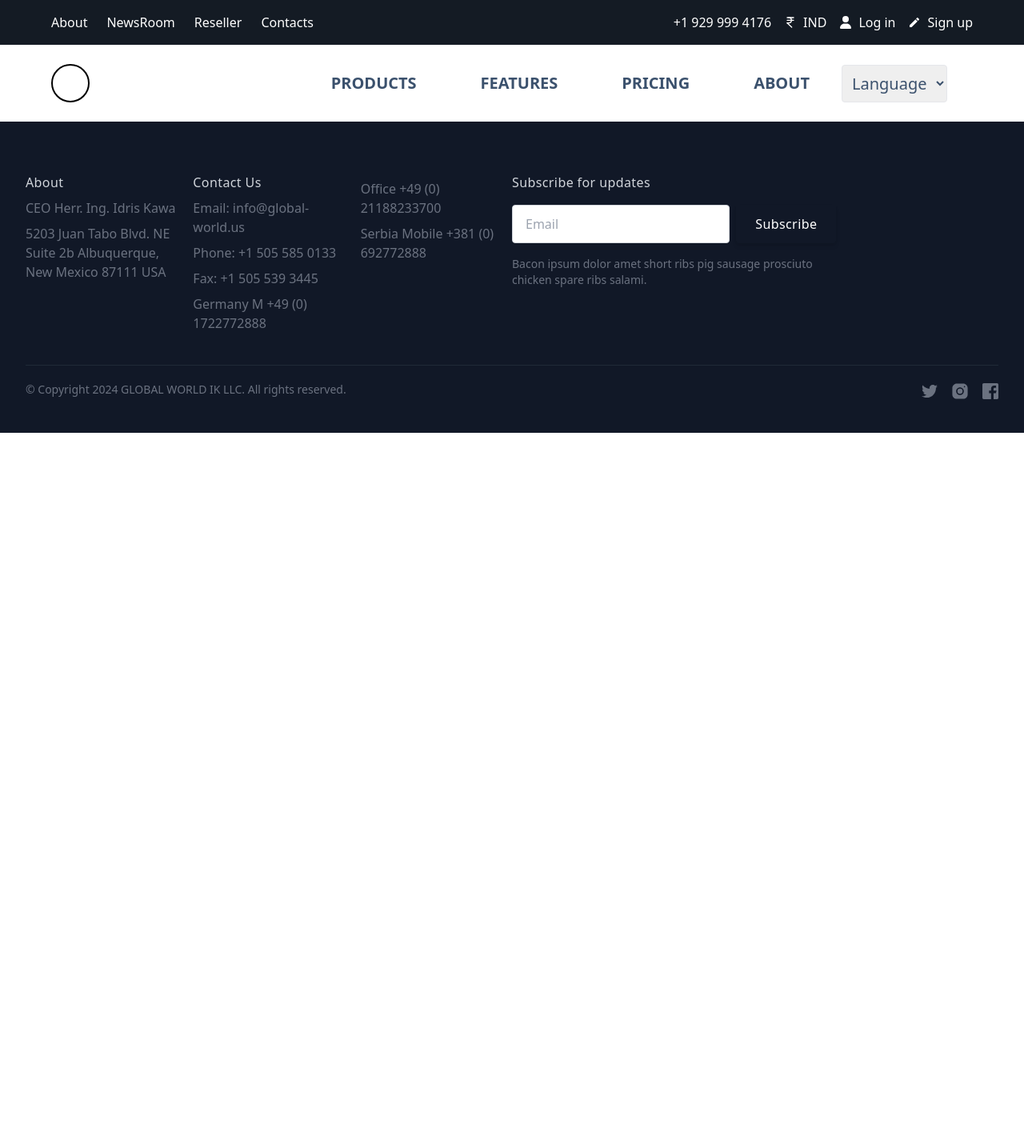
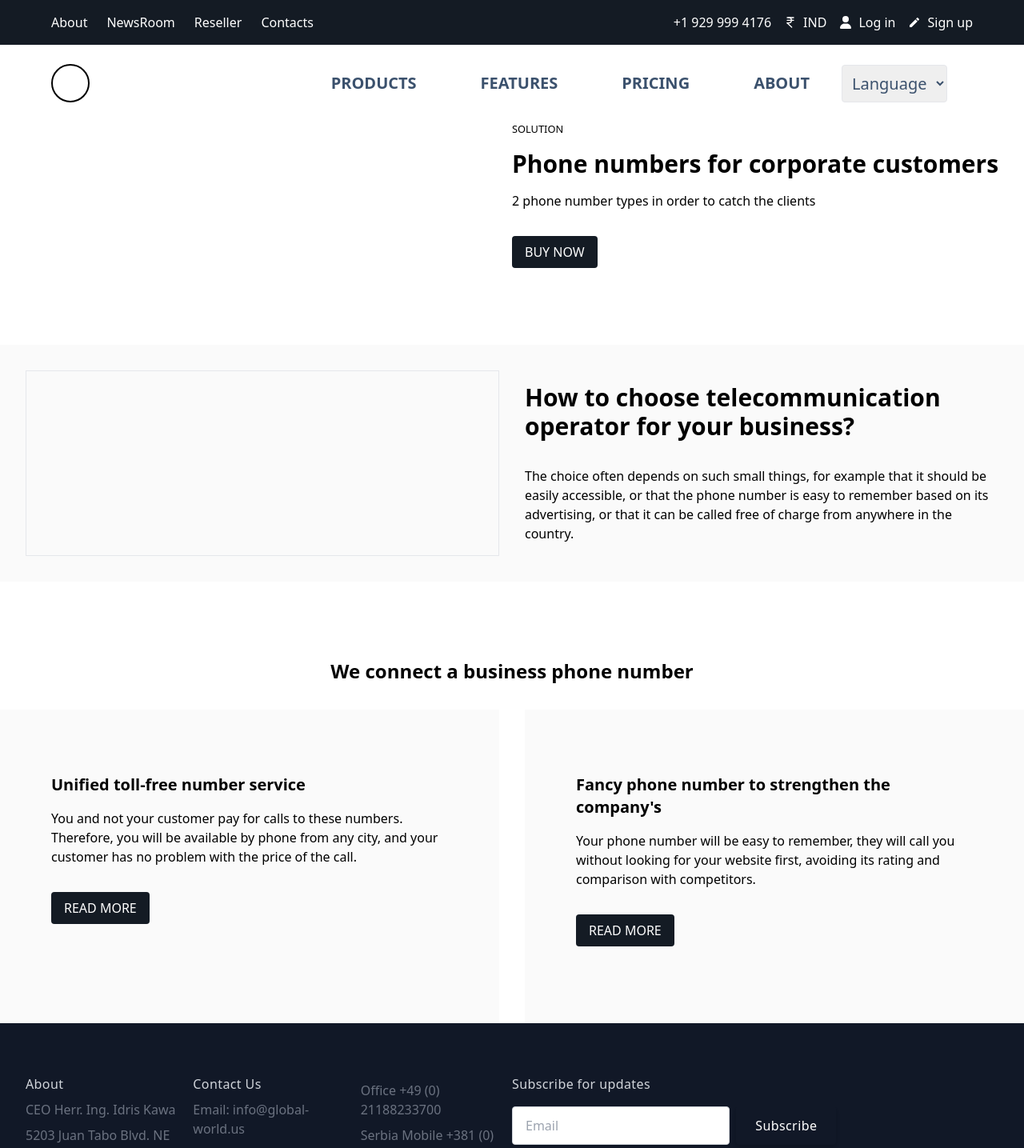
Before and after one commit to sumitchauhan9807/strapi-global-react, a React (Create React App) app: page /solutions in a window 1280 px wide. Shown: the top 1435 px of the page at 80% size. Before the commit the page ends 800 px from the top, so only its background shows below. Built offline with nearby package versions, Linux system fonts and the light colour scheme.

Commit message:
solution page

```diff
--- a/src/views/Solutions.jsx
+++ b/src/views/Solutions.jsx
@@ -3,6 +3,43 @@
 export default function Solutions() {
     return (
         <>
+            <section className="grid grid-cols-2">
+                <figure></figure>
+                <div className="flex flex-col">
+                    <small>SOLUTION</small>
+                    <span className="text-3xl font-semibold my-4">Phone numbers for corporate customers</span>
+                    <p className="text-base font-light">2 phone number types in order to catch the clients</p>
+                    <button className="w-max p-2 px-4 rounded text-white bg-[#141b24] my-8">BUY NOW</button>
+                </div>
+            </section>
+            <section className="grid grid-cols-2 gap-8 my-16 max-w-[1280px] mx-auto bg-[#fafafa] p-8">
+                <figure className="border"></figure>
+                <div className="flex flex-col">
+                    <h3 className="text-3xl font-semibold my-4">How to choose telecommunication operator for your business?</h3>
+                    <p className="text-base font-light my-4">
+                        The choice often depends on such small things, for example that it should be easily accessible, or that the phone number is easy to remember based on its advertising, or that it can be called free of charge from anywhere in the country.
+                    </p>
+                </div>
+            </section>
+            <section className="flex flex-col max-w-[1280px] mx-auto">
+                <h4 className="flex font-bold text-2xl mx-auto my-8">We connect a business phone number</h4>
+                <section className="grid grid-cols-2 gap-8">
+                    <div className="flex flex-col p-16 bg-[#fafafa]">
+                        <span className="text-xl font-bold my-4">Unified toll-free number service</span>
+                        <p>
+                            You and not your customer pay for calls to these numbers. Therefore, you will be available by phone from any city, and your customer has no problem with the price of the call.
+                        </p>
+                        <button className="w-max p-2 px-4 rounded text-white bg-[#141b24] my-8" >READ MORE</button>
+                    </div>
+                    <div className="flex flex-col bg-[#fafafa] p-16">
+                        <span className="text-xl font-bold my-4">Fancy phone number to strengthen the company's</span>
+                        <p>
+                            Your phone number will be easy to remember, they will call you without looking for your website first, avoiding its rating and comparison with competitors.
+                        </p>
+                        <button className="w-max p-2 px-4 rounded text-white bg-[#141b24] my-8">READ MORE</button>
+                    </div>
+                </section>
+            </section>
         </>
     )
 }
```
